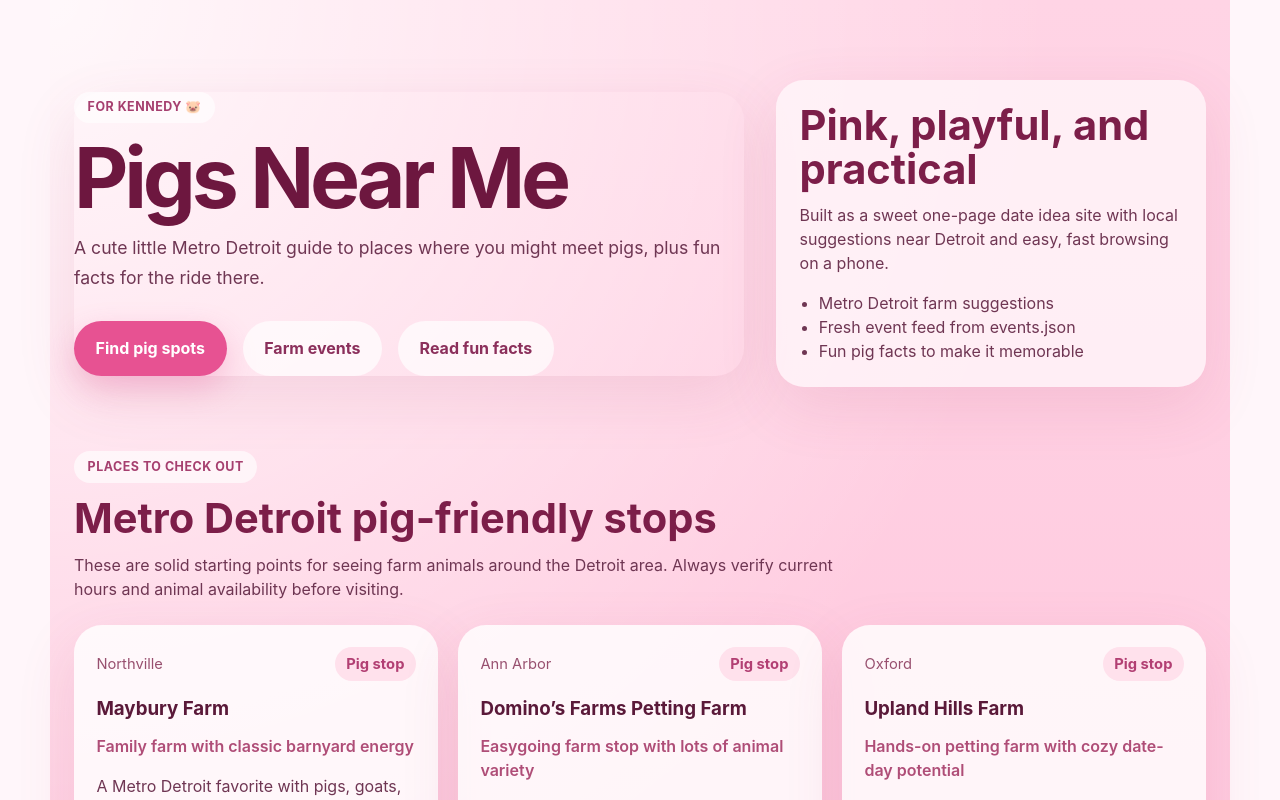
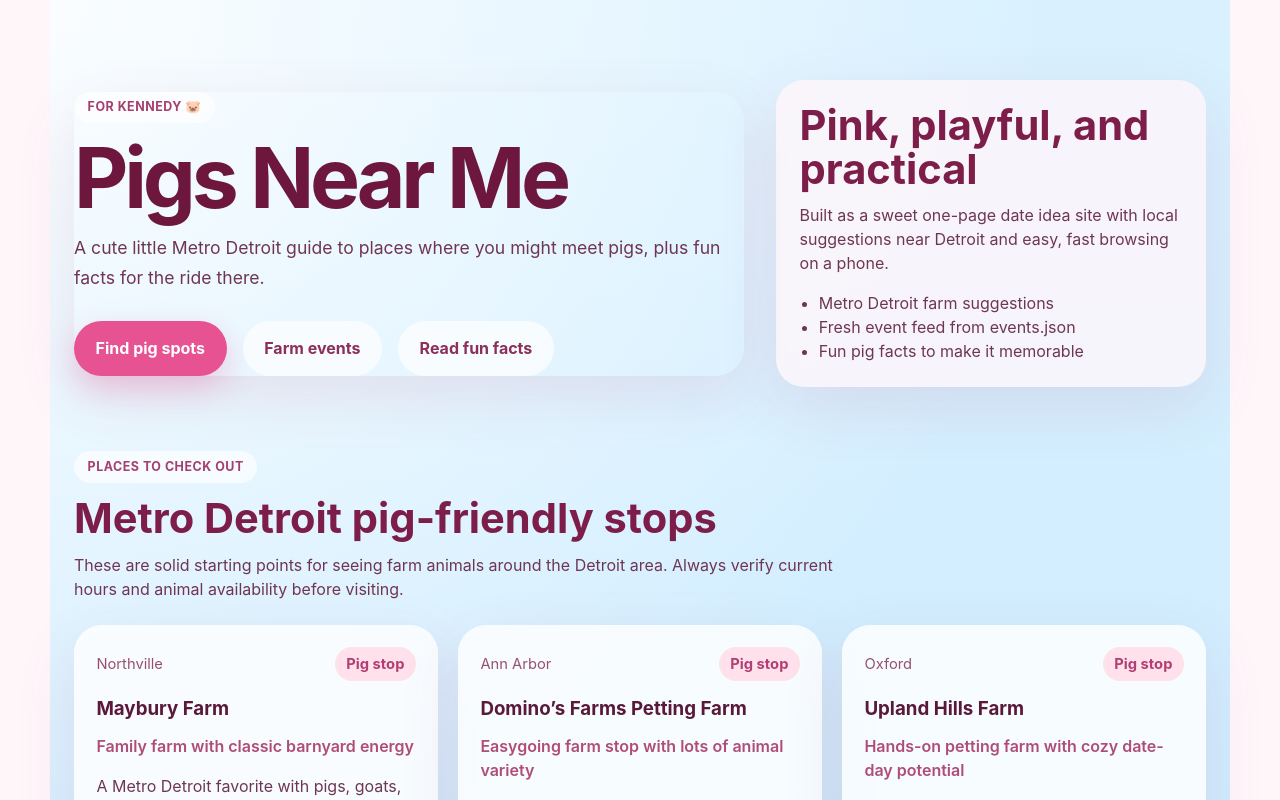
Before and after one commit to jsouro/Pigs-Near-Me, a React (Vite) app: page / in a window 1280 px wide. Shown: the top 800 px of the page. Built offline with nearby package versions, Linux system fonts and the light colour scheme.

Commit message:
Change site background to baby blue

```diff
--- a/src/App.css
+++ b/src/App.css
@@ -1,8 +1,8 @@
 .page-shell {
   min-height: 100vh;
   background:
-    radial-gradient(circle at top left, rgba(255, 255, 255, 0.85), transparent 28%),
-    linear-gradient(180deg, #ffd4e5 0%, #ffc2da 45%, #fff3f8 100%);
+    radial-gradient(circle at top left, rgba(255, 255, 255, 0.88), transparent 28%),
+    linear-gradient(180deg, #d9f1ff 0%, #c7e9ff 45%, #eef9ff 100%);
 }
 
 .hero {
```
